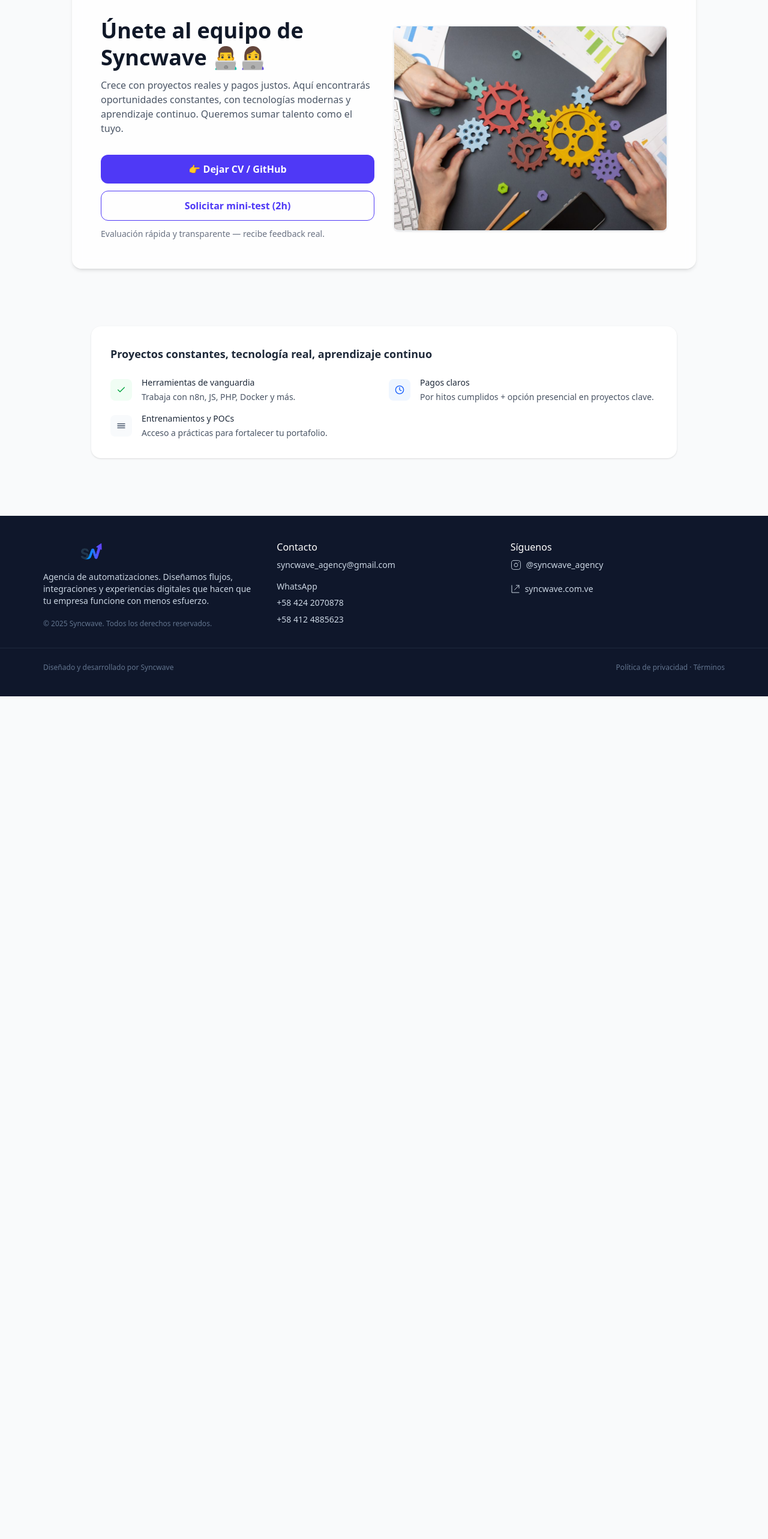
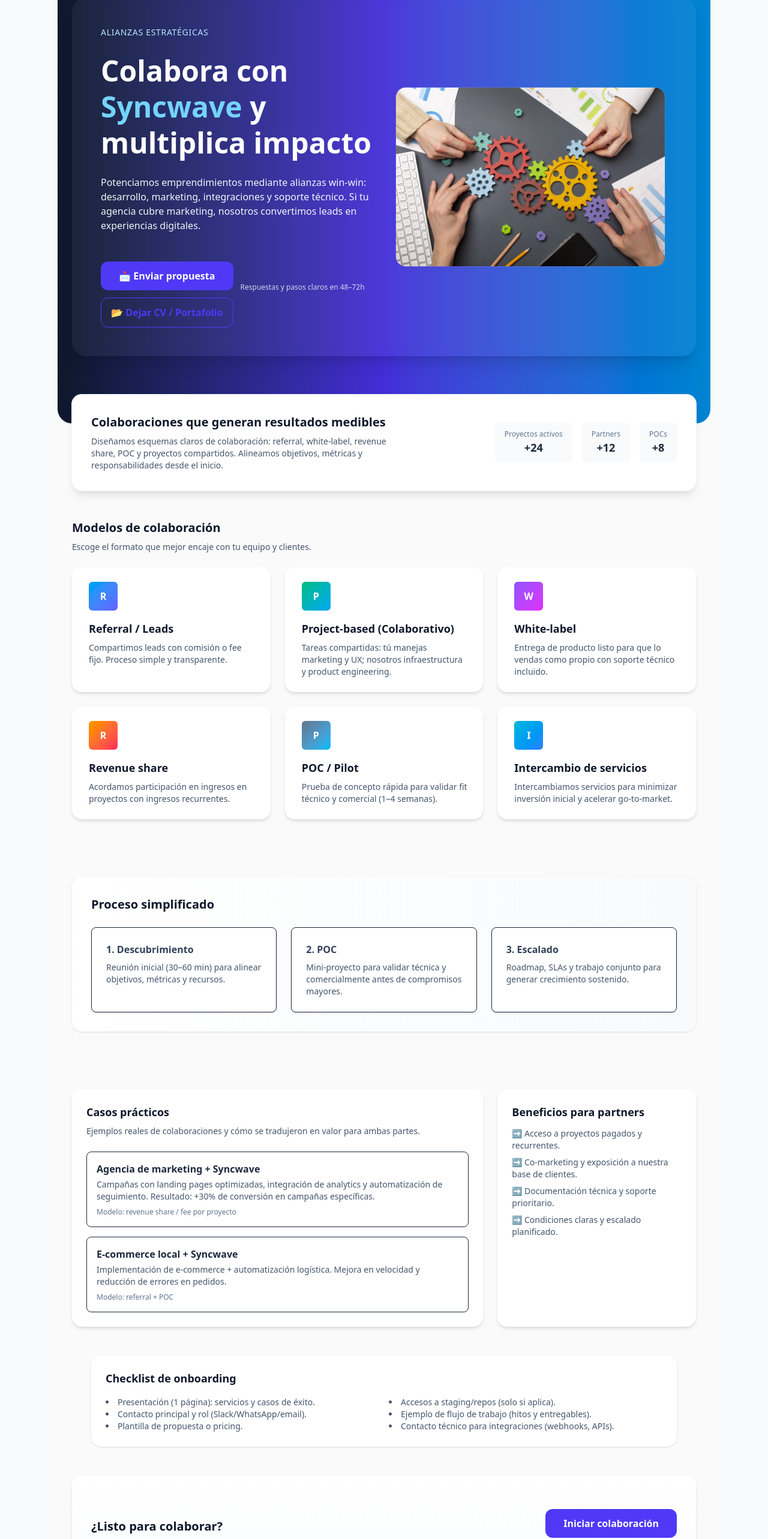
Before and after one commit to Leinerwill25/Syncwave_public, a Next.js app: page /w/colaborador in a window 1280 px wide. Shown: the part 220-2786 px from the top of the page at 60% size. Before the commit the page ends 1381 px from the top, so only its background shows below. Built offline with nearby package versions, Linux system fonts and the light colour scheme.

Commit message:
first commit - correcion deploy - mejoras de subpaginas - colaborador

```diff
--- a/src/app/w/colaborador/page.tsx
+++ b/src/app/w/colaborador/page.tsx
@@ -1,93 +1,216 @@
-// app/w/colaborador/page.tsx
+import React from 'react';
 import CTAButtons from '@/components/CTAButtons';
 import Image from 'next/image';
 
 export default function ColaboradorPage() {
 	return (
-		// <Layout>
-		<main className="relative overflow-hidden">
+		<main className="bg-neutral-50 min-h-screen text-slate-800">
 			{/* HERO */}
-			<section aria-labelledby="hero-title" className="max-w-7xl mx-auto px-6 py-16 sm:py-20 lg:py-24">
-				<div className="bg-white/80 backdrop-blur-sm rounded-2xl shadow-md p-6 sm:p-10 lg:p-12 grid grid-cols-1 md:grid-cols-2 gap-8 items-center">
-					{/* Left: Texto */}
-					<div>
-						<h1 id="hero-title" className="text-2xl sm:text-3xl lg:text-4xl font-extrabold text-gray-900 leading-tight">
-							Únete al equipo de Syncwave <span aria-hidden>👨‍💻👩‍💻</span>
+			<section aria-labelledby="hero-title" className="relative rounded-3xl bg-gradient-to-r from-slate-900 via-indigo-700 to-sky-600 text-white">
+				<div className="max-w-7xl mx-auto px-6 py-20 lg:py-28">
+					<div className="bg-white/5 backdrop-blur-sm rounded-3xl p-8 md:p-12 shadow-xl grid grid-cols-1 md:grid-cols-2 gap-8 items-center">
+						<div className="space-y-6">
+							<p className="text-sm uppercase tracking-wider text-sky-200 font-medium">Alianzas estratégicas</p>
+							<h1 id="hero-title" className="text-3xl sm:text-4xl lg:text-5xl font-extrabold leading-tight">
+								Colabora con <span className="text-sky-300">Syncwave</span> y multiplica impacto
 							</h1>
 
-						<p className="mt-3 text-gray-600 max-w-prose">Crece con proyectos reales y pagos justos. Aquí encontrarás oportunidades constantes, con tecnologías modernas y aprendizaje continuo. Queremos sumar talento como el tuyo.</p>
+							<p className="text-slate-100 max-w-xl">Potenciamos emprendimientos mediante alianzas win-win: desarrollo, marketing, integraciones y soporte técnico. Si tu agencia cubre marketing, nosotros convertimos leads en experiencias digitales.</p>
 
-						{/* CTA row */}
-						<div className="mt-6 sm:mt-8">
+							<div className="flex flex-col sm:flex-row sm:items-center gap-3">
 								<CTAButtons
 									primary={{
-									text: '👉 Dejar CV / GitHub',
-									href: 'https://api.whatsapp.com/send/?phone=584242070878',
+										text: '📩 Enviar propuesta',
+										href: 'https://api.whatsapp.com/send/?phone=584242070878&text=Hola%2C+quiero+colaborar+con+Syncwave',
 									}}
-								secondary={{
-									text: 'Solicitar mini-test (2h)',
-									href: 'https://syncwave.com.ve/#contact',
-								}}
+									secondary={{ text: '📂 Dejar CV / Portafolio', href: 'mailto:colaboradores@syncwave.com.ve' }}
 								/>
-							<p className="mt-3 text-sm text-gray-500">Evaluación rápida y transparente — recibe feedback real.</p>
+								<p className="text-xs text-slate-200 opacity-90 mt-1 sm:mt-0">Respuestas y pasos claros en 48–72h</p>
 							</div>
 						</div>
 
-					{/* Right: Illustration (placeholder simple para mantener balance visual) */}
 						<div className="flex items-center justify-center">
-						<div className="aspect-[4/3] rounded-lg bg-gradient-to-tr from-indigo-50 to-white border border-slate-100 shadow-sm overflow-hidden">
-							<Image src="/still.jpg" alt="Portada del pitch deck de Syncwave" width="800" height="600" className="w-full h-full object-cover" />
+							<div className="w-full max-w-md rounded-2xl overflow-hidden ring-1 ring-white/10">
+								<Image src="/still.jpg" alt="Portada del pitch deck de Syncwave" width={900} height={700} className="w-full h-auto object-cover" />
+							</div>
 						</div>
 					</div>
 				</div>
 			</section>
 
-			{/* BENEFITS / FEATURES */}
-			<section id="beneficios" className="max-w-5xl mx-auto px-6 pb-16">
-				<div className="bg-white rounded-2xl shadow-sm p-6 sm:p-8">
-					<h2 className="text-lg font-semibold text-gray-800">Proyectos constantes, tecnología real, aprendizaje continuo</h2>
+			{/* INTRO + KPIS */}
+			<section className="max-w-6xl mx-auto px-6 -mt-12 relative z-10">
+				<div className="bg-white rounded-2xl shadow-lg p-6 md:p-8 ring-1 ring-slate-100">
+					<div className="flex flex-col md:flex-row md:items-center md:justify-between gap-6">
+						<div>
+							<h2 className="text-xl font-semibold text-slate-900">Colaboraciones que generan resultados medibles</h2>
+							<p className="text-sm text-slate-600 mt-2 max-w-prose">Diseñamos esquemas claros de colaboración: referral, white-label, revenue share, POC y proyectos compartidos. Alineamos objetivos, métricas y responsabilidades desde el inicio.</p>
+						</div>
 
-					<ul className="mt-6 grid grid-cols-1 sm:grid-cols-2 gap-4 text-gray-700">
-						<li className="flex gap-4 items-start">
-							<span className="mt-1 inline-flex items-center justify-center w-9 h-9 rounded-lg bg-green-50 text-green-600">
-								<svg width="16" height="16" fill="none" viewBox="0 0 24 24" aria-hidden>
-									<path d="M20 6L9 17l-5-5" stroke="currentColor" strokeWidth="2" strokeLinecap="round" strokeLinejoin="round" />
-								</svg>
-							</span>
+						<div className="flex gap-4">
+							<div className="px-4 py-3 bg-slate-50 rounded-lg text-center">
+								<p className="text-xs text-slate-500">Proyectos activos</p>
+								<p className="text-lg font-bold text-slate-800">+24</p>
+							</div>
+							<div className="px-4 py-3 bg-slate-50 rounded-lg text-center">
+								<p className="text-xs text-slate-500">Partners</p>
+								<p className="text-lg font-bold text-slate-800">+12</p>
+							</div>
+							<div className="px-4 py-3 bg-slate-50 rounded-lg text-center">
+								<p className="text-xs text-slate-500">POCs</p>
+								<p className="text-lg font-bold text-slate-800">+8</p>
+							</div>
+						</div>
+					</div>
+				</div>
+			</section>
+
+			{/* MODELS */}
+			<section id="models" className="max-w-7xl mx-auto px-6 py-12">
+				<h3 className="text-xl font-semibold text-slate-900">Modelos de colaboración</h3>
+				<p className="text-sm text-slate-600 mt-2 max-w-prose">Escoge el formato que mejor encaje con tu equipo y clientes.</p>
+
+				<div className="mt-6 grid grid-cols-1 sm:grid-cols-2 lg:grid-cols-3 gap-6">
+					{[
+						{
+							title: 'Referral / Leads',
+							desc: 'Compartimos leads con comisión o fee fijo. Proceso simple y transparente.',
+							accent: 'from-sky-500 to-indigo-500',
+						},
+						{
+							title: 'Project-based (Colaborativo)',
+							desc: 'Tareas compartidas: tú manejas marketing y UX; nosotros infraestructura y product engineering.',
+							accent: 'from-emerald-500 to-sky-500',
+						},
+						{
+							title: 'White-label',
+							desc: 'Entrega de producto listo para que lo vendas como propio con soporte técnico incluido.',
+							accent: 'from-violet-500 to-fuchsia-500',
+						},
+						{
+							title: 'Revenue share',
+							desc: 'Acordamos participación en ingresos en proyectos con ingresos recurrentes.',
+							accent: 'from-amber-500 to-rose-500',
+						},
+						{
+							title: 'POC / Pilot',
+							desc: 'Prueba de concepto rápida para validar fit técnico y comercial (1–4 semanas).',
+							accent: 'from-slate-500 to-sky-400',
+						},
+						{
+							title: 'Intercambio de servicios',
+							desc: 'Intercambiamos servicios para minimizar inversión inicial y acelerar go-to-market.',
+							accent: 'from-cyan-500 to-blue-500',
+						},
+					].map((m) => (
+						<article key={m.title} className="rounded-2xl p-6 bg-white shadow-md border-l-4 border-transparent hover:shadow-xl transition-shadow">
+							<div className={`w-12 h-12 rounded-md bg-gradient-to-br ${m.accent} flex items-center justify-center text-white font-bold`}>{m.title.split(' ')[0][0]}</div>
+							<h4 className="mt-4 text-lg font-semibold text-slate-900">{m.title}</h4>
+							<p className="mt-2 text-sm text-slate-600">{m.desc}</p>
+						</article>
+					))}
+				</div>
+			</section>
+
+			{/* PROCESS */}
+			<section className="max-w-6xl mx-auto px-6 py-12">
+				<div className="bg-gradient-to-r from-white to-slate-50 rounded-2xl p-8 shadow-sm">
+					<h3 className="text-xl font-semibold text-slate-900">Proceso simplificado</h3>
+					<div className="mt-6 grid grid-cols-1 md:grid-cols-3 gap-6">
+						<div className="p-6 bg-white rounded-lg border shadow-sm">
+							<div className="text-slate-700 font-semibold">1. Descubrimiento</div>
+							<p className="mt-2 text-sm text-slate-600">Reunión inicial (30–60 min) para alinear objetivos, métricas y recursos.</p>
+						</div>
+						<div className="p-6 bg-white rounded-lg border shadow-sm">
+							<div className="text-slate-700 font-semibold">2. POC</div>
+							<p className="mt-2 text-sm text-slate-600">Mini-proyecto para validar técnica y comercialmente antes de compromisos mayores.</p>
+						</div>
+						<div className="p-6 bg-white rounded-lg border shadow-sm">
+							<div className="text-slate-700 font-semibold">3. Escalado</div>
+							<p className="mt-2 text-sm text-slate-600">Roadmap, SLAs y trabajo conjunto para generar crecimiento sostenido.</p>
+						</div>
+					</div>
+				</div>
+			</section>
+
+			{/* CASES + BENEFITS */}
+			<section className="max-w-7xl mx-auto px-6 py-12">
+				<div className="grid grid-cols-1 lg:grid-cols-3 gap-6">
+					<div className="col-span-2 bg-white rounded-2xl p-6 shadow-md">
+						<h3 className="text-lg font-semibold text-slate-900">Casos prácticos</h3>
+						<p className="text-sm text-slate-600 mt-2">Ejemplos reales de colaboraciones y cómo se tradujeron en valor para ambas partes.</p>
+
+						<div className="mt-6 space-y-4">
+							<article className="p-4 border rounded-lg">
+								<h4 className="font-semibold">Agencia de marketing + Syncwave</h4>
+								<p className="text-sm text-slate-600 mt-1">Campañas con landing pages optimizadas, integración de analytics y automatización de seguimiento. Resultado: +30% de conversión en campañas específicas.</p>
+								<p className="mt-2 text-xs text-slate-500">Modelo: revenue share / fee por proyecto</p>
+							</article>
+
+							<article className="p-4 border rounded-lg">
+								<h4 className="font-semibold">E-commerce local + Syncwave</h4>
+								<p className="text-sm text-slate-600 mt-1">Implementación de e-commerce + automatización logística. Mejora en velocidad y reducción de errores en pedidos.</p>
+								<p className="mt-2 text-xs text-slate-500">Modelo: referral + POC</p>
+							</article>
+						</div>
+					</div>
+
+					<aside className="bg-white rounded-2xl p-6 shadow-md">
+						<h3 className="text-lg font-semibold text-slate-900">Beneficios para partners</h3>
+						<ul className="mt-3 text-sm text-slate-600 space-y-2">
+							<li>➡ Acceso a proyectos pagados y recurrentes.</li>
+							<li>➡ Co-marketing y exposición a nuestra base de clientes.</li>
+							<li>➡ Documentación técnica y soporte prioritario.</li>
+							<li>➡ Condiciones claras y escalado planificado.</li>
+						</ul>
+					</aside>
+				</div>
+			</section>
+
+			{/* ONBOARDING CHECKLIST */}
+			<section className="max-w-5xl mx-auto px-6 pb-12">
+				<div className="bg-white rounded-2xl p-6 shadow-sm">
+					<h3 className="text-lg font-semibold text-slate-900">Checklist de onboarding</h3>
+					<div className="mt-4 grid grid-cols-1 sm:grid-cols-2 gap-4 text-sm text-slate-600">
+						<ul className="list-disc list-inside">
+							<li>Presentación (1 página): servicios y casos de éxito.</li>
+							<li>Contacto principal y rol (Slack/WhatsApp/email).</li>
+							<li>Plantilla de propuesta o pricing.</li>
+						</ul>
+						<ul className="list-disc list-inside">
+							<li>Accesos a staging/repos (solo si aplica).</li>
+							<li>Ejemplo de flujo de trabajo (hitos y entregables).</li>
+							<li>Contacto técnico para integraciones (webhooks, APIs).</li>
+						</ul>
+					</div>
+				</div>
+			</section>
+
+			{/* RESOURCES + CTA FOOTER */}
+			<section className="max-w-7xl mx-auto px-6 pb-20">
+				<div className="bg-gradient-to-b from-white to-slate-50 rounded-2xl p-6 md:p-8 shadow-md">
+					<div className="md:flex md:items-center md:justify-between">
 						<div>
-								<p className="text-sm font-medium text-gray-800">Herramientas de vanguardia</p>
-								<p className="mt-1 text-sm text-gray-600">Trabaja con n8n, JS, PHP, Docker y más.</p>
+							<h3 className="text-xl font-semibold text-slate-900">¿Listo para colaborar?</h3>
+							<p className="text-sm text-slate-600 mt-2">Envíanos una propuesta o agenda una llamada de descubrimiento. Construyamos algo juntos.</p>
 						</div>
-						</li>
 
-						<li className="flex gap-4 items-start">
-							<span className="mt-1 inline-flex items-center justify-center w-9 h-9 rounded-lg bg-blue-50 text-blue-600">
-								<svg width="16" height="16" fill="none" viewBox="0 0 24 24" aria-hidden>
-									<circle cx="12" cy="12" r="10" stroke="currentColor" strokeWidth="2" />
-									<path d="M12 6v6l4 2" stroke="currentColor" strokeWidth="2" strokeLinecap="round" strokeLinejoin="round" />
-								</svg>
-							</span>
-							<div>
-								<p className="text-sm font-medium text-gray-800">Pagos claros</p>
-								<p className="mt-1 text-sm text-gray-600">Por hitos cumplidos + opción presencial en proyectos clave.</p>
+						<div className="mt-4 md:mt-0">
+							<CTAButtons
+								primary={{
+									text: 'Iniciar colaboración',
+									href: 'https://api.whatsapp.com/send/?phone=584242070878&text=Quiero+iniciar+una+colaboraci%C3%B3n',
+								}}
+								secondary={{ text: 'Enviar resumen (email)', href: 'mailto:colaboradores@syncwave.com.ve' }}
+							/>
 						</div>
-						</li>
+					</div>
 
-						<li className="flex gap-4 items-start">
-							<span className="mt-1 inline-flex items-center justify-center w-9 h-9 rounded-lg bg-slate-50 text-slate-700">
-								<svg width="16" height="16" fill="none" viewBox="0 0 24 24" aria-hidden>
-									<path d="M3 7h18M3 12h18M3 17h18" stroke="currentColor" strokeWidth="2" strokeLinecap="round" strokeLinejoin="round" />
-								</svg>
-							</span>
-							<div>
-								<p className="text-sm font-medium text-gray-800">Entrenamientos y POCs</p>
-								<p className="mt-1 text-sm text-gray-600">Acceso a prácticas para fortalecer tu portafolio.</p>
+					<div className="mt-6 border-t pt-6 text-sm text-slate-500">
+						<strong>Recursos:</strong> Kit de colaboración (contrato base), guías técnicas y plantillas de propuesta — disponibles a petición.
 					</div>
-						</li>
-					</ul>
 				</div>
 			</section>
 		</main>
-		// </Layout>
 	);
 }
```
Lines whose indentation alone changed are shown as unchanged.
